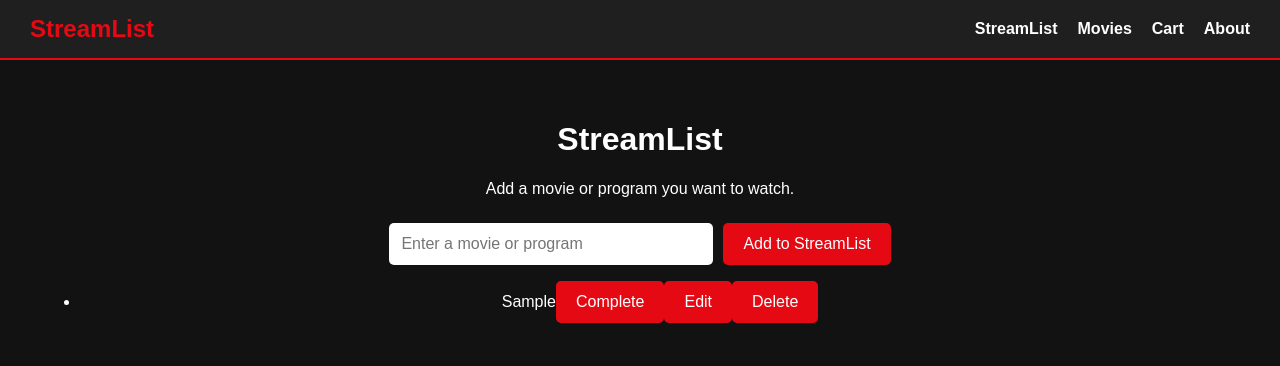
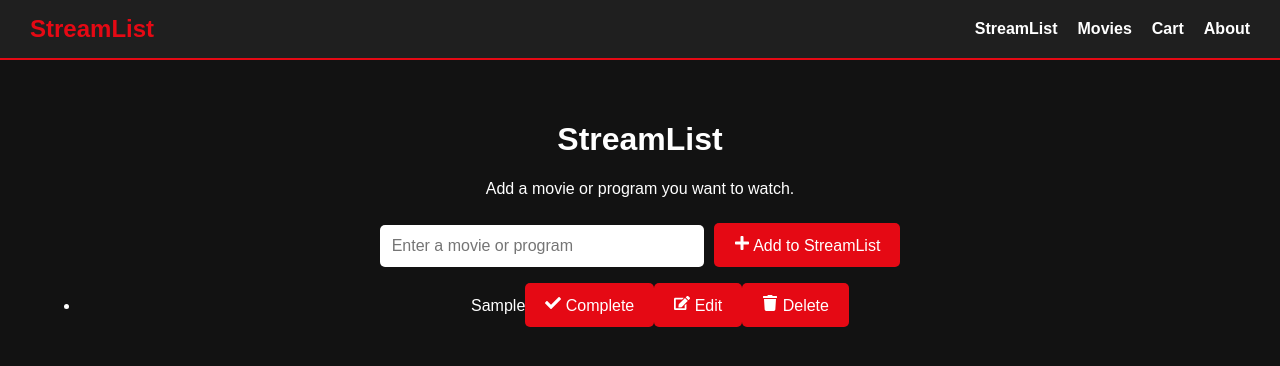
Before and after one commit to Srtoe/streamlist, a React (Create React App) app: page / in a window 1280 px wide. Both pictures are taken after typing "Sample" into the empty fields and a click on the button "Add to StreamList". Shown: the top 366 px of the page. Built offline with nearby package versions, Linux system fonts and the light colour scheme.

Commit message:
Add icons to StreamList controls

```diff
--- a/package.json
+++ b/package.json
@@ -9,6 +9,7 @@
     "@testing-library/user-event": "^13.5.0",
     "react": "^19.3.0",
     "react-dom": "^19.3.0",
+    "react-icons": "^5.7.0",
     "react-router-dom": "^7.18.4",
     "react-scripts": "5.0.1",
     "web-vitals": "^2.1.4"
--- a/src/pages/StreamList.js
+++ b/src/pages/StreamList.js
@@ -1,4 +1,5 @@
 import React, { useState } from "react";
+import { FaPlus, FaCheck, FaEdit, FaTrash } from "react-icons/fa";
 
 function StreamList() {
   const [title, setTitle] = useState("");
@@ -68,7 +69,9 @@ function StreamList() {
           onChange={(event) => setTitle(event.target.value)}
         />
 
-        <button type="submit">Add to StreamList</button>
+        <button type="submit">
+  <FaPlus /> Add to StreamList
+</button>
       </form>
 
       <ul>
@@ -96,16 +99,16 @@ function StreamList() {
                 {item.title}
 
                 <button onClick={() => handleComplete(item.id)}>
-                  Complete
-                </button>
+  <FaCheck /> Complete
+</button>
 
                 <button onClick={() => handleEdit(item)}>
-                  Edit
-                </button>
+  <FaEdit /> Edit
+</button>
 
                 <button onClick={() => handleDelete(item.id)}>
-                  Delete
-                </button>
+  <FaTrash /> Delete
+</button>
               </>
             )}
           </li>
```
Also changed, not shown: 1 other file (tests, documents, lock files or other folders).
